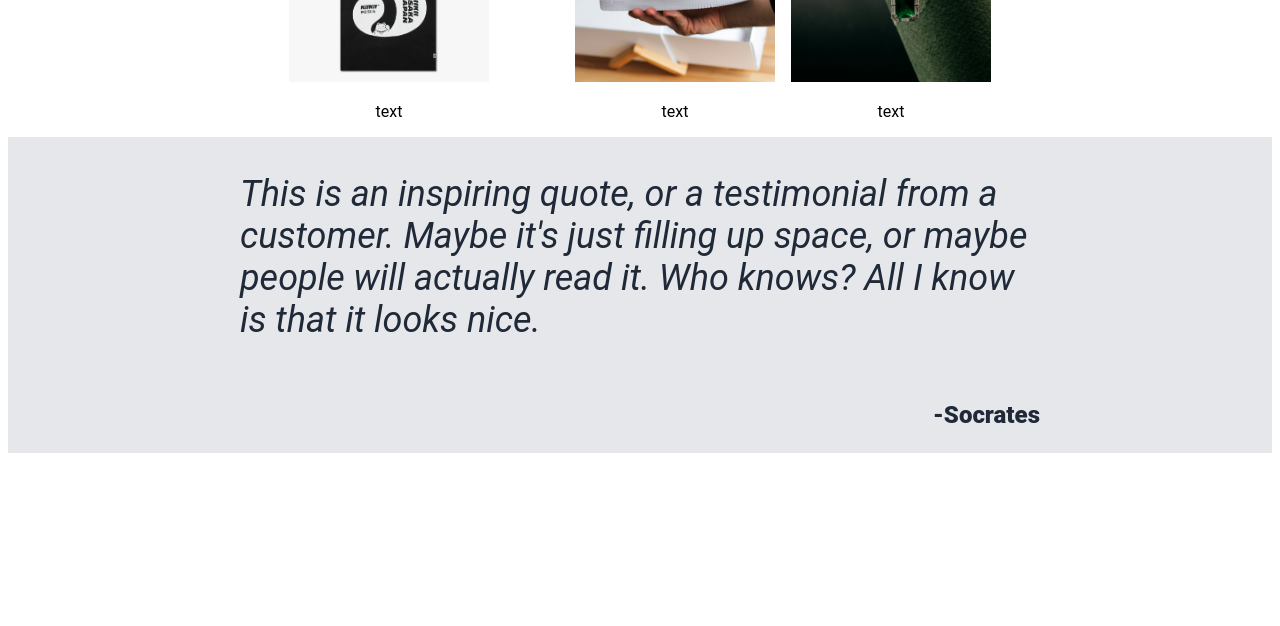
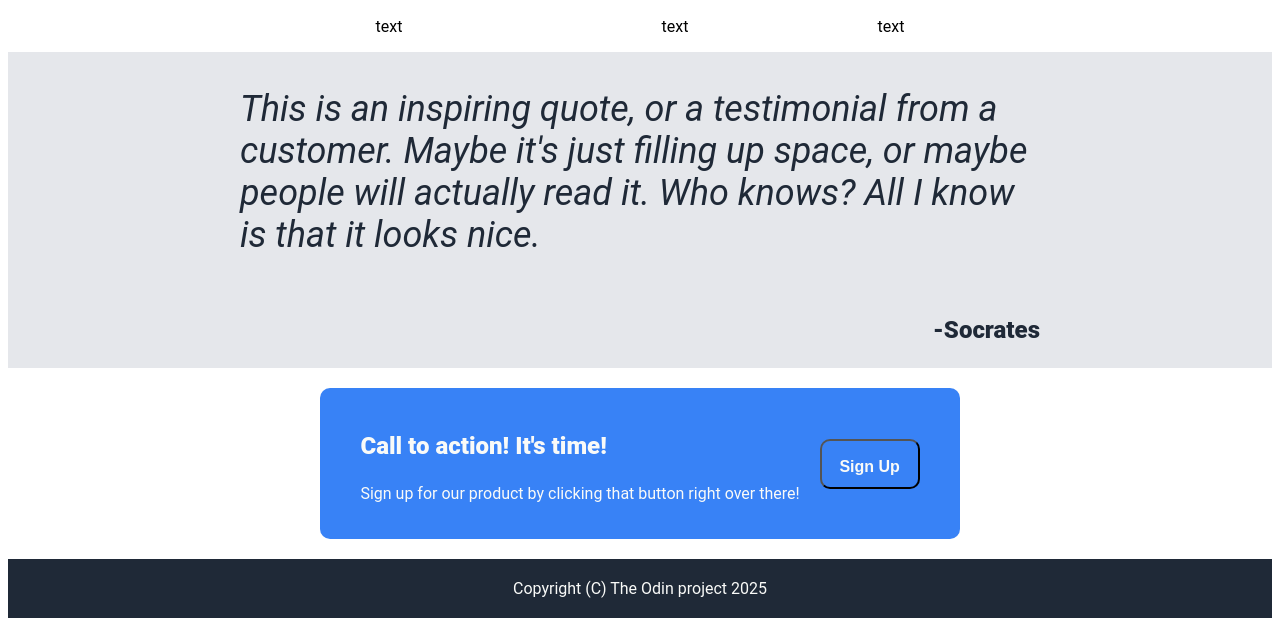
Before and after one commit to Adrian-Koh/landing-page, a plain HTML site: page index.html in a window 1280 px wide. Shown: the part 771-1397 px from the top of the page. Before the commit the page ends 1232 px from the top, so only its background shows below. Drawn offline with Linux system fonts and the light colour scheme.

Commit message:
Fix signup button and hero image size

```diff
--- a/index.html
+++ b/index.html
@@ -58,12 +58,18 @@
                 <p class="quote-author">-Socrates</p>
             </div>
         </div>
-        <div class="signup">
-
+        <div class="action-container">
+            <div class="action-section">
+                <div class="action-message">
+                    <p class="action-bold">Call to action! It's time!</p>
+                    <p class="action-normal">Sign up for our product by clicking that button right over there!</p>
+                </div>
+                <button class="signup">Sign Up</button>
+            </div>
         </div>
     </div>
     <div class="footer">
-
+        Copyright (C) The Odin project 2025
     </div>
 </body>
 </html>
--- a/styles.css
+++ b/styles.css
@@ -18,6 +18,7 @@
 .logo {
     color: #F9FAF8;
     font-size: 24px;
+    font-weight: 900;
 }
 
 .nav-links {
@@ -56,14 +57,9 @@
 }
 
 .info-image {
-    width: 300px;
+    width: 400px;
     height: auto;
-    flex: 1;
-}
-
-button {
-    color: #F9FAF8;
-    width: 100px;
+    align-self: center;
 }
 
 .body {
@@ -127,4 +123,45 @@
 
 .signup {
     background-color: #3882F6;
+    color: #F9FAF8;
+    border-radius: 10px;
+    width: 100px;
+    height: 50px;
+    line-height: 50px;
+    font-size: 16px;
+    font-weight: 900;
 }
+
+.action-container {
+    display: flex;
+    justify-content: center;
+    color: #F9FAF8;
+    padding: 20px;
+}
+
+.action-section {
+    display: flex;
+    justify-content: space-between;
+    align-items: center;
+    background-color: #3882F6;
+    border-radius: 10px;
+    padding: 20px 40px;
+    gap: 20px;
+}
+
+.action-bold {
+    font-weight: 900;
+    font-size: 24px;
+}
+
+.action-normal {
+    font-size: 16px;
+}
+
+.footer {
+    background-color: #1F2937;
+    font-size: 16px;
+    text-align: center;
+    color: #F9FAF8;
+    padding: 20px;
+}
```
